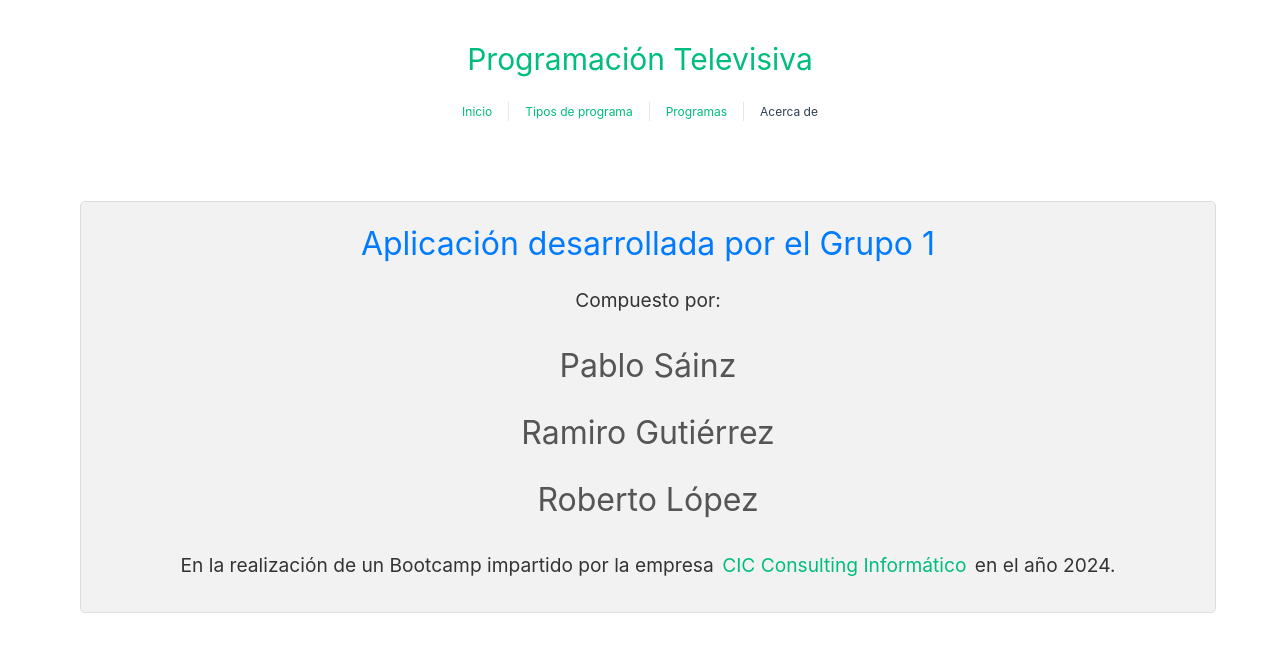
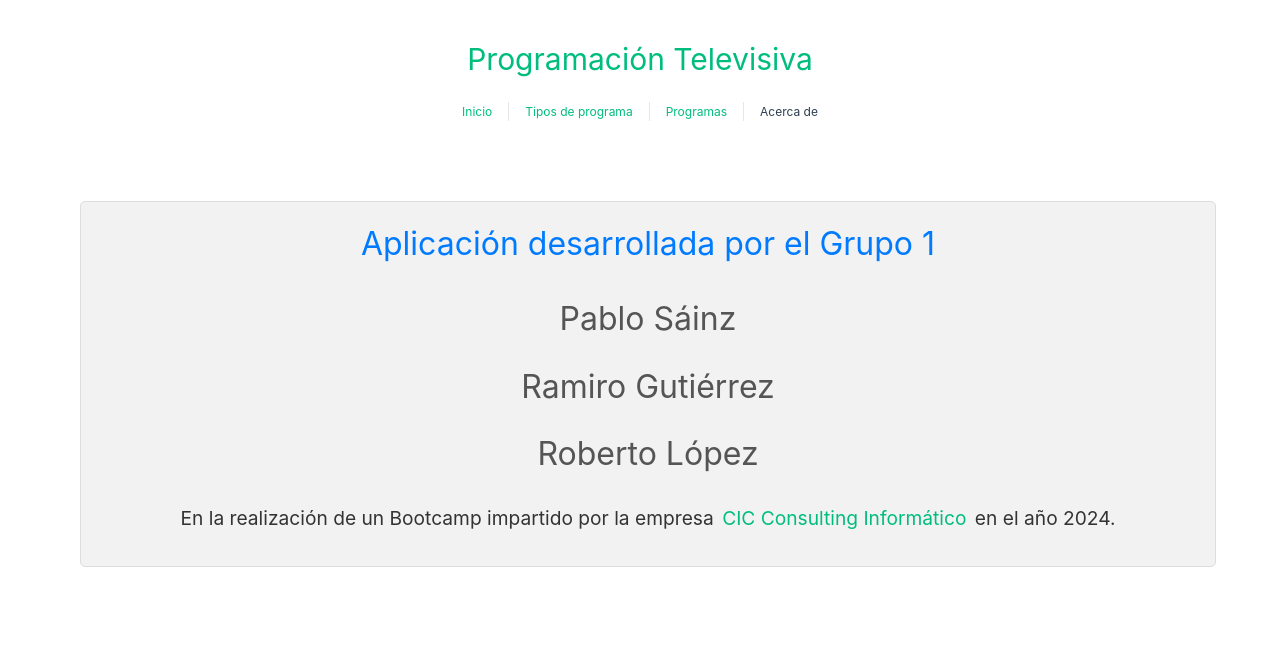
Before and after one commit to rgutierrezCIC/programacion-televisiva-front, a Vue app: page /about in a window 1280 px wide. Shown: the top 652 px of the page. Built offline with nearby package versions, Linux system fonts and the light colour scheme.

Commit message:
feat: Remove team info from AboutView

```diff
--- a/src/views/AboutView.vue
+++ b/src/views/AboutView.vue
@@ -2,9 +2,6 @@
   <div class="about">
     <div class="about-content">
       <h1>Aplicación desarrollada por el Grupo 1</h1>
-      <p class="team-info">
-        Compuesto por:
-      </p>
       <ul class="team-list">
         <li>Pablo Sáinz</li>
         <li>Ramiro Gutiérrez</li>
```
